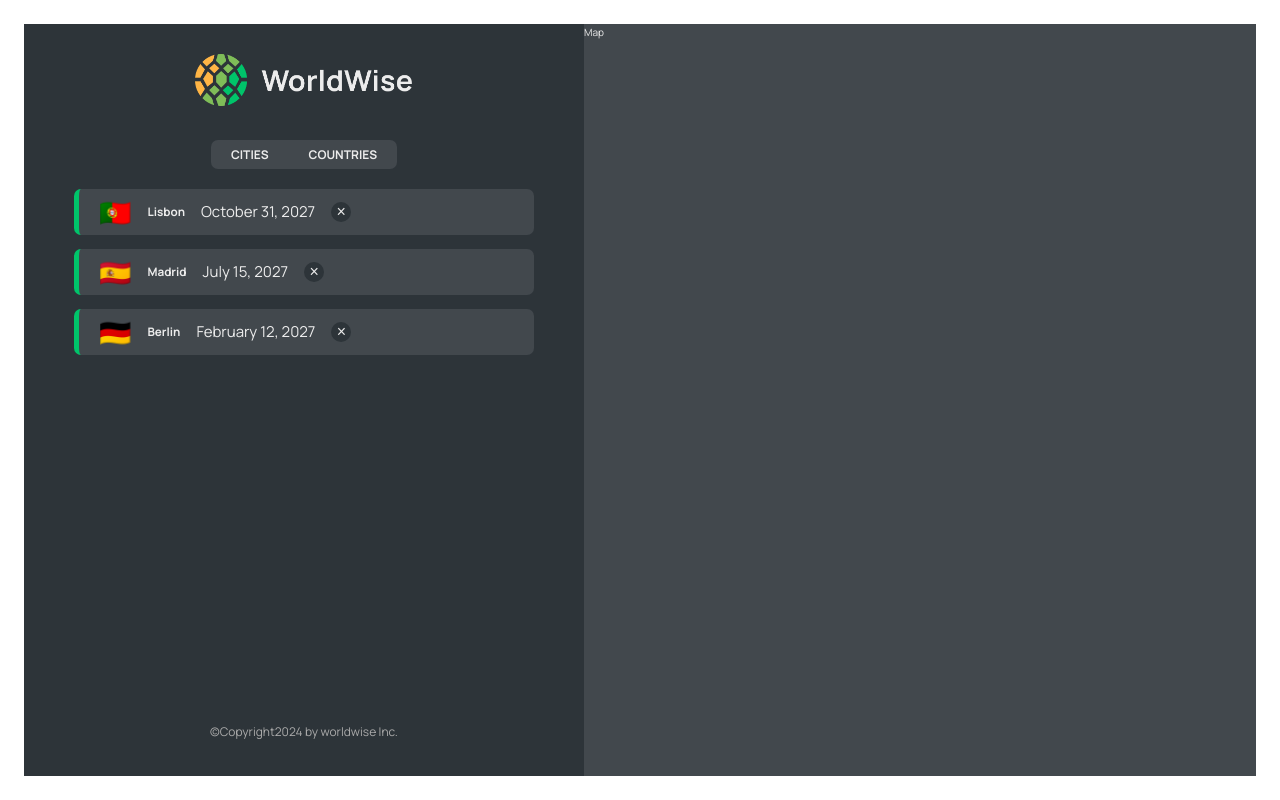
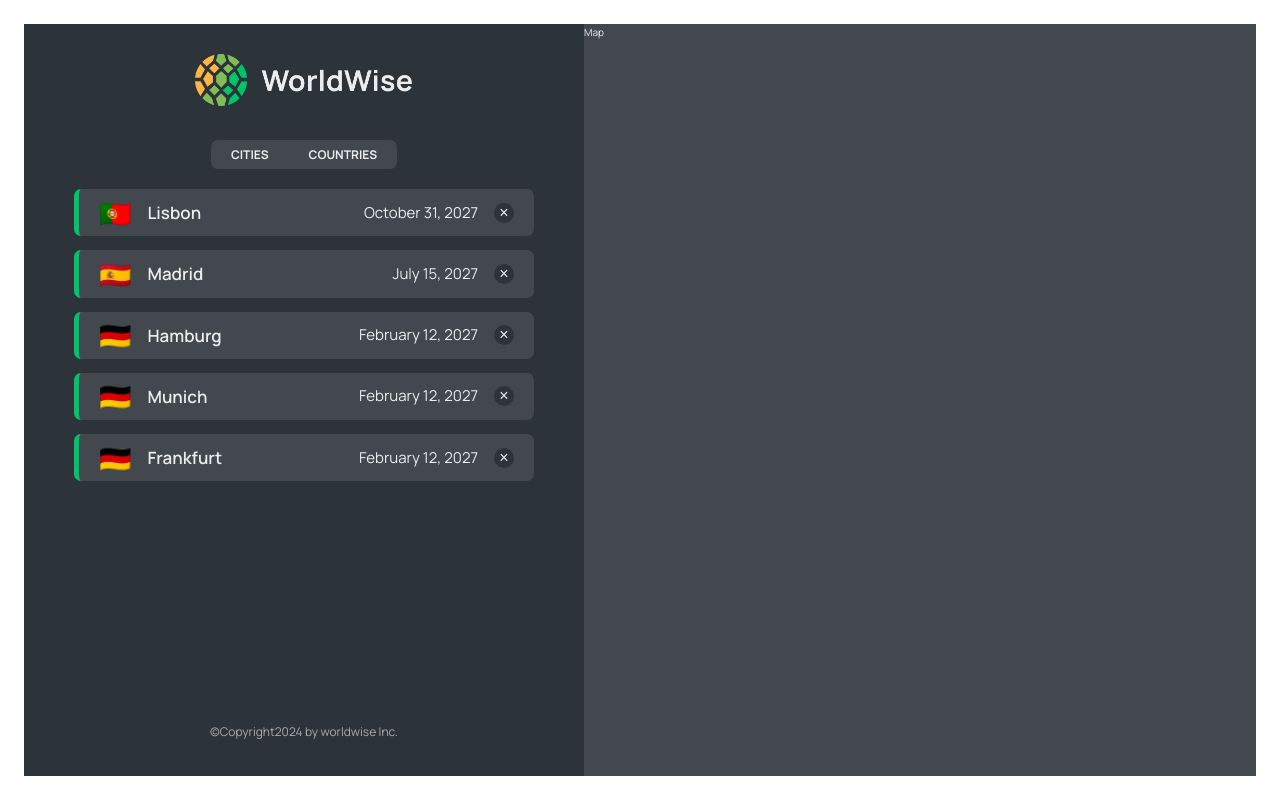
Before and after one commit to Damenhua/11-worldwise, a React (Vite) app: page /app in a window 1280 px wide. Built offline with nearby package versions, Linux system fonts and the light colour scheme; data requests are answered from the project's data file.

Commit message:
implement country List

```diff
--- a/data/cities.json
+++ b/data/cities.json
@@ -25,7 +25,7 @@
       "id": 17806751
     },
     {
-      "cityName": "Berlin",
+      "cityName": "Hamburg",
       "country": "Germany",
       "emoji": "🇩🇪",
       "date": "2027-02-12T09:24:11.863Z",
@@ -35,6 +35,30 @@
         "lng": 13.376933665713324
       },
       "id": 98443197
+    },
+    {
+      "cityName": "Munich",
+      "country": "Germany",
+      "emoji": "🇩🇪",
+      "date": "2027-02-12T09:24:11.863Z",
+      "notes": "Amazing 😃",
+      "position": {
+        "lat": 52.53586782505711,
+        "lng": 13.376933665713324
+      },
+      "id": 98443234
+    },
+    {
+      "cityName": "Frankfurt",
+      "country": "Germany",
+      "emoji": "🇩🇪",
+      "date": "2027-02-12T09:24:11.863Z",
+      "notes": "Amazing 😃",
+      "position": {
+        "lat": 52.53586782505711,
+        "lng": 13.376933665713324
+      },
+      "id": 98443342
     }
   ]
 }
--- a/src/App.jsx
+++ b/src/App.jsx
@@ -7,7 +7,7 @@ import Product from "./pages/Product";
 import PageNotFound from "./pages/PageNotFound";
 import AppLayout from "./pages/AppLayout";
 import CityList from "./components/CityList";
-
+import CountryList from "./components/CountryList";
 const BASE_URL = "http://localhost:9000";
 
 function App() {
@@ -46,7 +46,10 @@ function App() {
             path="cities"
             element={<CityList cities={cities} loading={loading} />}
           />
-          <Route path="countries" element={<p>Countries</p>} />
+          <Route
+            path="countries"
+            element={<CountryList cities={cities} loading={loading} />}
+          />
           <Route path="form" element={<p>Form</p>} />
         </Route>
         <Route path="*" element={<PageNotFound />} />
--- a/src/components/City.jsx
+++ b/src/components/City.jsx
@@ -1,5 +1,5 @@
 import styles from "./City.module.css";
-
+import ButtonBack from "./ButtonBack";
 const formatDate = (date) =>
   new Intl.DateTimeFormat("en", {
     day: "numeric",
--- a/src/components/CityItem.jsx
+++ b/src/components/CityItem.jsx
@@ -8,11 +8,11 @@ const formatDate = (date) =>
   }).format(new Date(date));
 
 function CityItem({ city }) {
-  const { cityName, emoji, date, id } = city;
+  const { cityName, emoji, date } = city;
   return (
     <li className={styles.cityItem}>
       <span className={styles.emoji}>{emoji}</span>
-      <h3 className={styles.cityName}>{cityName}</h3>
+      <h3 className={styles.name}>{cityName}</h3>
       <time className={styles.date}>{formatDate(date)}</time>
       <button className={styles.deleteBtn}>&times;</button>
     </li>
--- a/src/components/CityList.jsx
+++ b/src/components/CityList.jsx
@@ -2,6 +2,7 @@ import styles from "./CityList.module.css";
 import Spinner from "./Spinner";
 import CityItem from "./CityItem";
 import Message from "./Message";
+
 function CityList({ cities, loading }) {
   if (loading) return <Spinner />;
 
--- /dev/null
+++ b/src/components/CountryList.jsx
@@ -0,0 +1,29 @@
+import styles from "./CountryList.module.css";
+import Spinner from "./Spinner";
+import CountryItem from "./CountryItem";
+import Message from "./Message";
+
+function CountryList({ cities, loading }) {
+  if (loading) return <Spinner />;
+
+  if (!cities.length)
+    return (
+      <Message message="Add your first city by clicking on a city on the map" />
+    );
+
+  const countries = cities.reduce((acc, cur) => {
+    return acc.some((el) => el.country === cur.country)
+      ? acc
+      : [...acc, { country: cur.country, emoji: cur.emoji }];
+  }, []);
+
+  return (
+    <ul className={styles.countryList}>
+      {countries.map((country) => (
+        <CountryItem country={country} key={country.country} />
+      ))}
+    </ul>
+  );
+}
+
+export default CountryList;
```
Also changed, not shown: .eslintrc.cjs.
